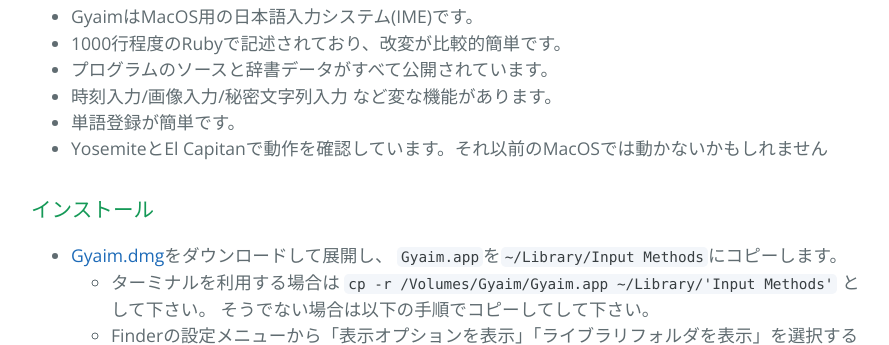
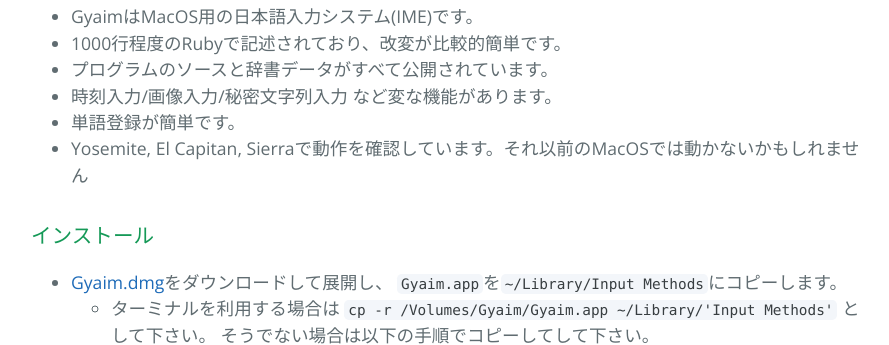
Before and after one commit to masui/GyaimMotion, a plain HTML site: page index.html in a window 1280 px wide. Shown: the part 798-1143 px from the top of the page, without its empty margins (193-1082 px from the left). Drawn offline with nearby package versions, Linux system fonts and the light colour scheme.

Commit message:
Sierraの記述追加

```diff
--- a/index.html
+++ b/index.html
@@ -30,7 +30,7 @@
 	  <li>プログラムのソースと辞書データがすべて公開されています。</li>
 	  <li>時刻入力/画像入力/秘密文字列入力 など変な機能があります。</li>
 	  <li>単語登録が簡単です。</li>
-	  <li>YosemiteとEl Capitanで動作を確認しています。それ以前のMacOSでは動かないかもしれません</li>
+	  <li>Yosemite, El Capitan, Sierraで動作を確認しています。それ以前のMacOSでは動かないかもしれません</li>
 	</ul>
       </p>
 
```
